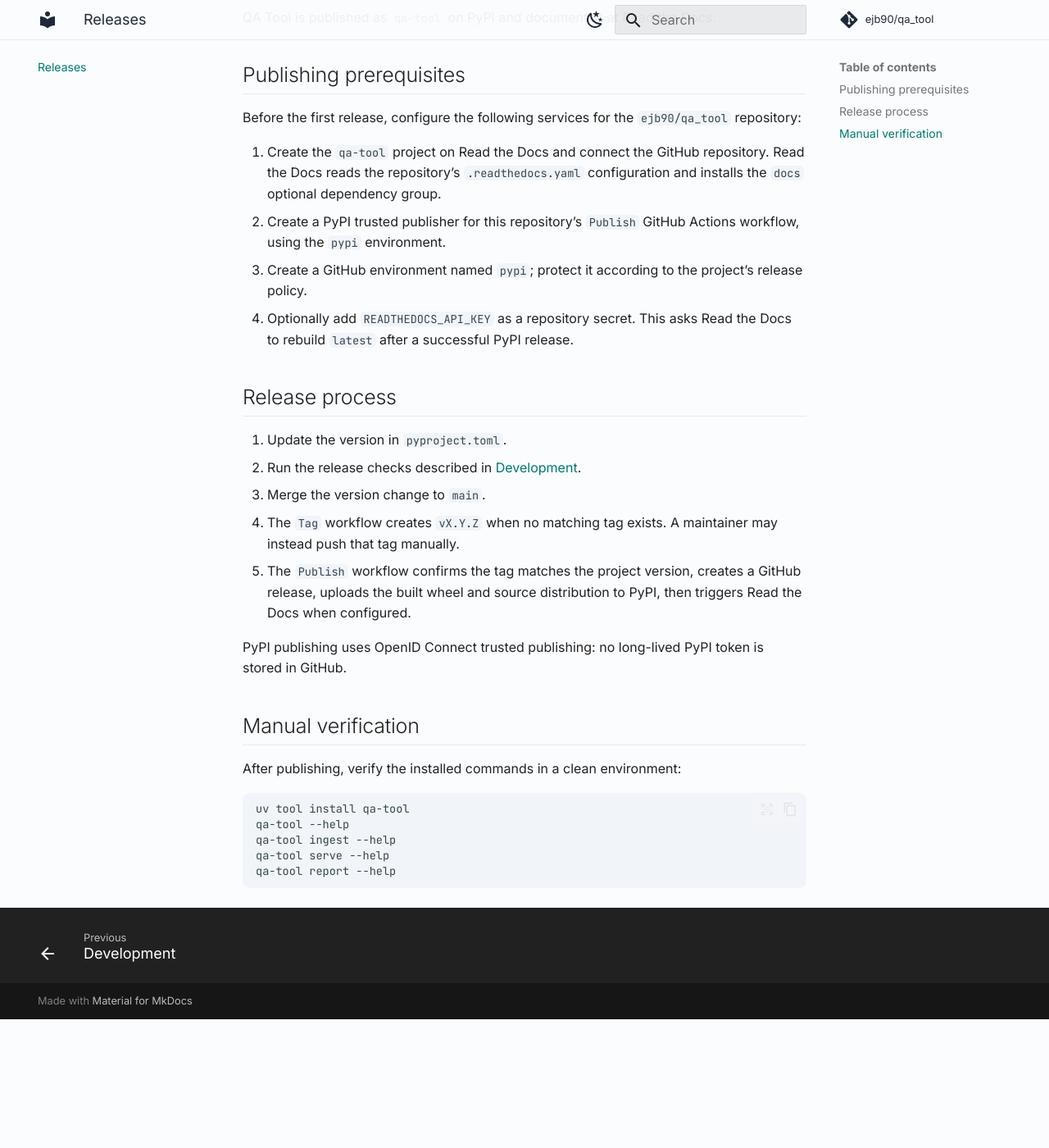
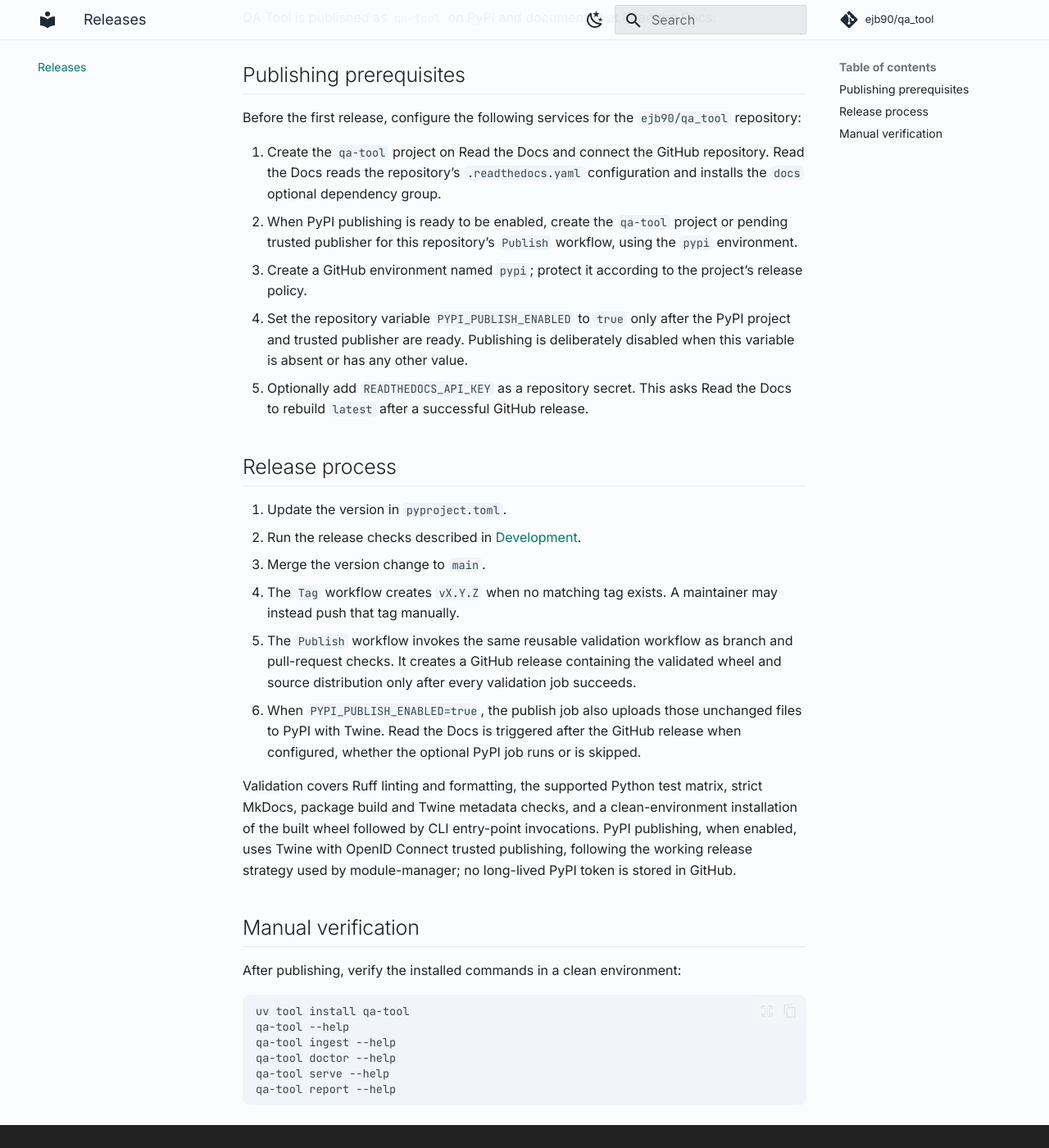
Before and after one commit to ejb90/qa_tool, an MkDocs documentation site: the page built from docs/releases.md, in a window 1280 px wide and 1400 px high, scrolled down 219 px. Shown: the whole window at 82% size. Built offline with MkDocs 1.6.1 and Material for MkDocs 9.7.7, drawn with Linux system fonts in a browser that asks for light colours; comment, search, counter and statistics services are not loaded; before the commit the page ends 1462 px from its top, so only the background shows below that.

Commit message:
Run full validation before publishing

````diff
--- a/docs/releases.md
+++ b/docs/releases.md
@@ -7,9 +7,10 @@ QA Tool is published as [`qa-tool`](https://pypi.org/project/qa-tool/) on PyPI a
 Before the first release, configure the following services for the `ejb90/qa_tool` repository:
 
 1. Create the `qa-tool` project on Read the Docs and connect the GitHub repository. Read the Docs reads the repository’s `.readthedocs.yaml` configuration and installs the `docs` optional dependency group.
-2. Create a PyPI trusted publisher for this repository’s `Publish` GitHub Actions workflow, using the `pypi` environment.
+2. When PyPI publishing is ready to be enabled, create the `qa-tool` project or pending trusted publisher for this repository’s `Publish` workflow, using the `pypi` environment.
 3. Create a GitHub environment named `pypi`; protect it according to the project’s release policy.
-4. Optionally add `READTHEDOCS_API_KEY` as a repository secret. This asks Read the Docs to rebuild `latest` after a successful PyPI release.
+4. Set the repository variable `PYPI_PUBLISH_ENABLED` to `true` only after the PyPI project and trusted publisher are ready. Publishing is deliberately disabled when this variable is absent or has any other value.
+5. Optionally add `READTHEDOCS_API_KEY` as a repository secret. This asks Read the Docs to rebuild `latest` after a successful GitHub release.
 
 ## Release process
 
@@ -17,9 +18,15 @@ Before the first release, configure the following services for the `ejb90/qa_too
 2. Run the release checks described in [Development](development.md).
 3. Merge the version change to `main`.
 4. The `Tag` workflow creates `vX.Y.Z` when no matching tag exists. A maintainer may instead push that tag manually.
-5. The `Publish` workflow confirms the tag matches the project version, creates a GitHub release, uploads the built wheel and source distribution to PyPI, then triggers Read the Docs when configured.
+5. The `Publish` workflow invokes the same reusable validation workflow as branch and pull-request checks. It creates a GitHub release containing the validated wheel and source distribution only after every validation job succeeds.
+6. When `PYPI_PUBLISH_ENABLED=true`, the publish job also uploads those unchanged files to PyPI with Twine. Read the Docs is triggered after the GitHub release when configured, whether the optional PyPI job runs or is skipped.
 
-PyPI publishing uses OpenID Connect trusted publishing: no long-lived PyPI token is stored in GitHub.
+Validation covers Ruff linting and formatting, the supported Python test matrix,
+strict MkDocs, package build and Twine metadata checks, and a clean-environment
+installation of the built wheel followed by CLI entry-point invocations. PyPI
+publishing, when enabled, uses Twine with OpenID Connect trusted publishing,
+following the working release strategy used by module-manager; no long-lived
+PyPI token is stored in GitHub.
 
 ## Manual verification
 
@@ -29,6 +36,7 @@ After publishing, verify the installed commands in a clean environment:
 uv tool install qa-tool
 qa-tool --help
 qa-tool ingest --help
+qa-tool doctor --help
 qa-tool serve --help
 qa-tool report --help
 ```
--- a/pyproject.toml
+++ b/pyproject.toml
@@ -1,6 +1,6 @@
 [project]
 name = "qa-tool"
-version = "0.7.0"
+version = "0.7.1"
 description = "Simple QA/regression web UI from database info."
 readme = "README.md"
 requires-python = ">=3.11"
````
Also changed, not shown: CONTRIBUTING.md (+8 -1 lines), PROJECT_REVIEW.md (+4 -24 lines), docs/development.md (+10 -1 lines), 5 other files.
